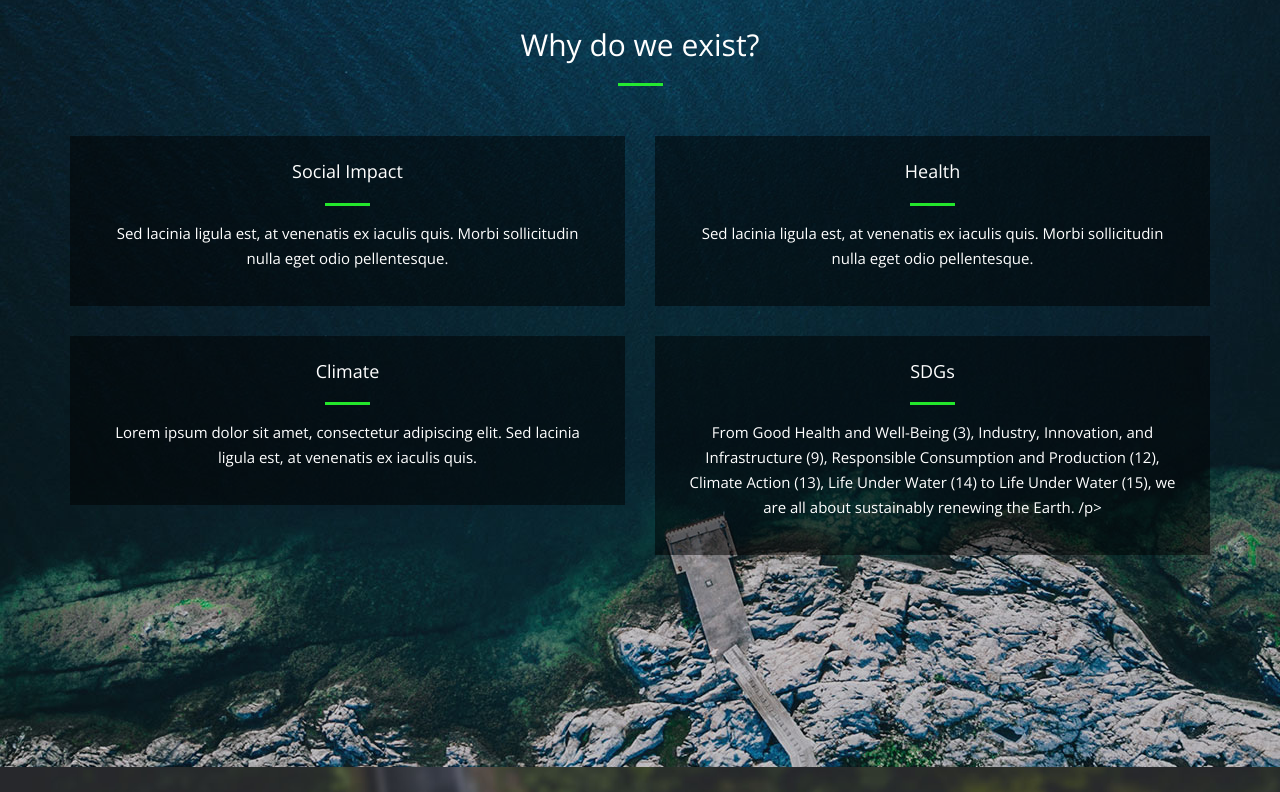
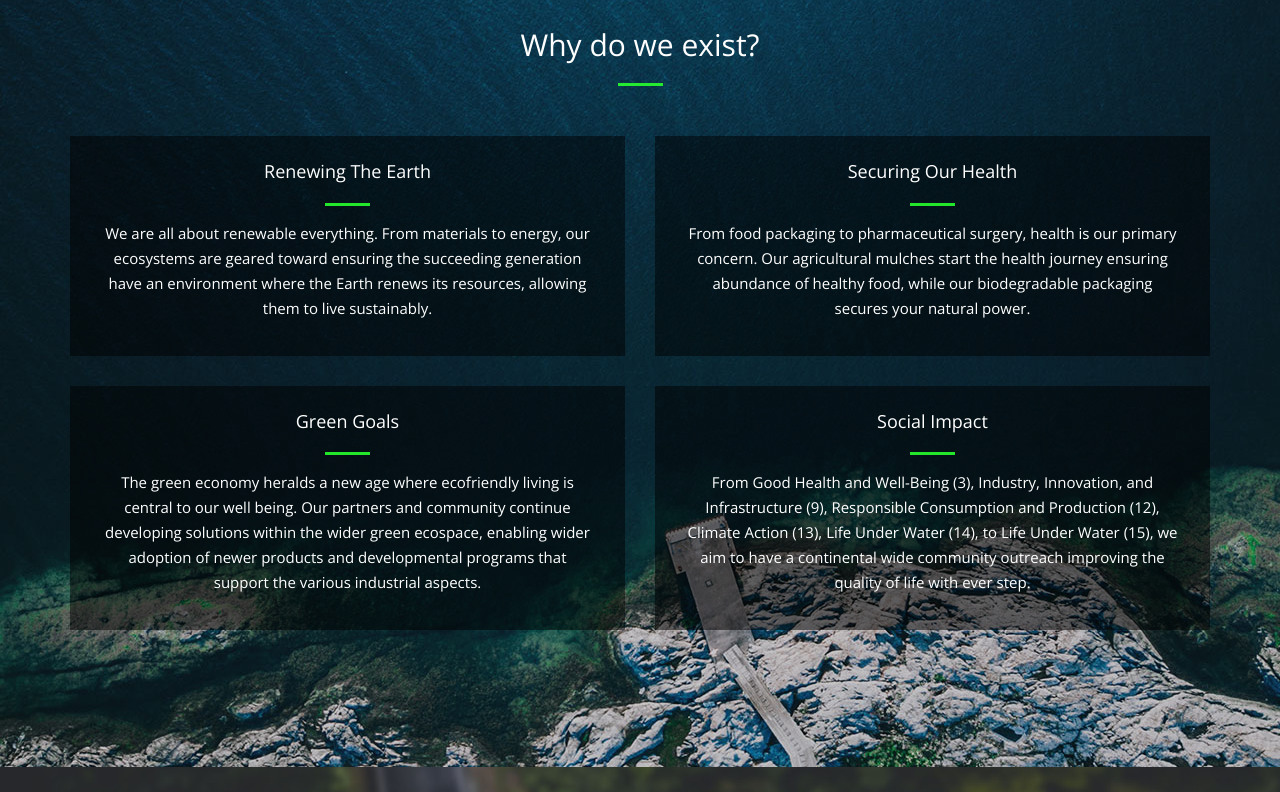
Before and after one commit to njoro254/biokraftsystems.github.io, a plain HTML site: page index.html in a window 1280 px wide. Shown: the part 833-1625 px from the top of the page. Drawn offline with nearby package versions, Linux system fonts and the light colour scheme.

Commit message:
Update index.html

```diff
--- a/index.html
+++ b/index.html
@@ -40,7 +40,7 @@ https://templatemo.com/tm-526-vanilla
         <div class="container">
             <div class="first-content">
                 <h1 style="text-transform: capitalize;">BioKraft Systems</h1>
-                <span><em>Because the future is green</em> </span>
+                <span><em>Your Natural Power</em> </span>
                 <div class="primary-button">
                     <a href="#services">Learn More</a>
                 </div>
@@ -74,35 +74,30 @@ https://templatemo.com/tm-526-vanilla
                     <div class="row">
                         <div class="col-md-6">
                             <div class="service-item">
-                                <h4>Social Impact</h4>
+                                <h4>Renewing The Earth</h4>
                                 <div class="line-dec"></div>
-                                <p>Sed lacinia ligula est, at venenatis ex iaculis quis. Morbi sollicitudin nulla eget
-                                    odio pellentesque.</p>
+                                <p>We are all about renewable everything. From materials to energy, our ecosystems are geared toward ensuring the succeeding generation have an environment where the Earth renews its resources, allowing them to live sustainably. </p>
                             </div>
                         </div>
                         <div class="col-md-6">
                             <div class="service-item">
-                                <h4>Health</h4>
+                                <h4>Securing Our Health</h4>
                                 <div class="line-dec"></div>
-                                <p>Sed lacinia ligula est, at venenatis ex iaculis quis. Morbi sollicitudin nulla eget
-                                    odio pellentesque.</p>
+                                <p>From food packaging to pharmaceutical surgery, health is our primary concern. Our agricultural mulches start the health journey ensuring abundance of healthy food, while our biodegradable packaging secures your natural power. </p>
                             </div>
                         </div>
                         <div class="col-md-6">
                             <div class="service-item">
-                                <h4>Climate</h4>
+                                <h4>Green Goals</h4>
                                 <div class="line-dec"></div>
-                                <p>Lorem ipsum dolor sit amet, consectetur adipiscing elit. Sed lacinia ligula est, at
-                                    venenatis ex iaculis quis.</p>
+                                <p>The green economy heralds a new age where ecofriendly living is central to our well being. Our partners and community continue developing solutions within the wider green ecospace, enabling wider adoption of newer products and developmental programs that support the various industrial aspects.</p>
                             </div>
                         </div>
                         <div class="col-md-6">
                             <div class="service-item">
-                                <h4>SDGs</h4>
+                                <h4>Social Impact</h4>
                                 <div class="line-dec"></div>
-                                <p>From Good Health and Well-Being (3), Industry, Innovation, and Infrastructure (9),
-                                     Responsible Consumption and Production  (12), Climate Action (13), Life Under Water (14)
-                                     to Life Under Water (15), we are all about sustainably renewing the Earth. /p>
+                                <p>From Good Health and Well-Being (3), Industry, Innovation, and Infrastructure (9), Responsible Consumption and Production  (12), Climate Action (13), Life Under Water (14), to Life Under Water (15), we aim to have a continental wide community outreach improving the quality of life with ever step. </p>
                             </div>
                         </div>
                     </div>
```
